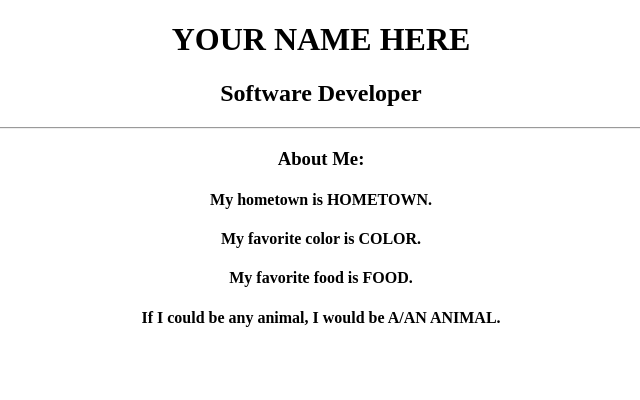
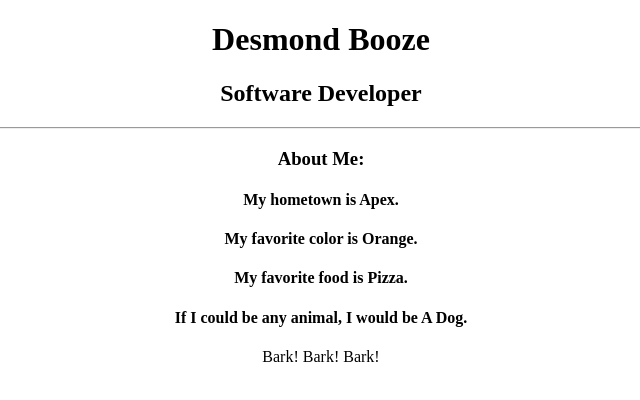
Before and after one commit to Dbooze10/my-second-repo, a plain HTML site: page index.html in a window 1280 px wide. Shown: the whole page, without its empty margins (319-959 px from the left). Drawn offline with Linux system fonts and the light colour scheme.

Commit message:
Adding new placeholder text

```diff
--- a/index.html
+++ b/index.html
@@ -7,14 +7,15 @@
 		  </head>
 		  <body>
 			<div align="center">
-				<h1>YOUR NAME HERE</h1>
+				<h1>Desmond Booze</h1>
 				<h2>Software Developer</h2>
 				<hr>
 				<h3>About Me:</h3>
-					<h4>My hometown is HOMETOWN.</h4>
-					<h4>My favorite color is COLOR.</h4>
-					<h4>My favorite food is FOOD.</h4>
-					<h4>If I could be any animal, I would be A/AN ANIMAL.</h4>
+					<h4>My hometown is Apex.</h4>
+					<h4>My favorite color is Orange.</h4>
+					<h4>My favorite food is Pizza.</h4>
+					<h4>If I could be any animal, I would be A Dog.</h4>
+                    <p>Bark! Bark! Bark!</p>
 			</div>
 		  </body>
 		</html>
```
